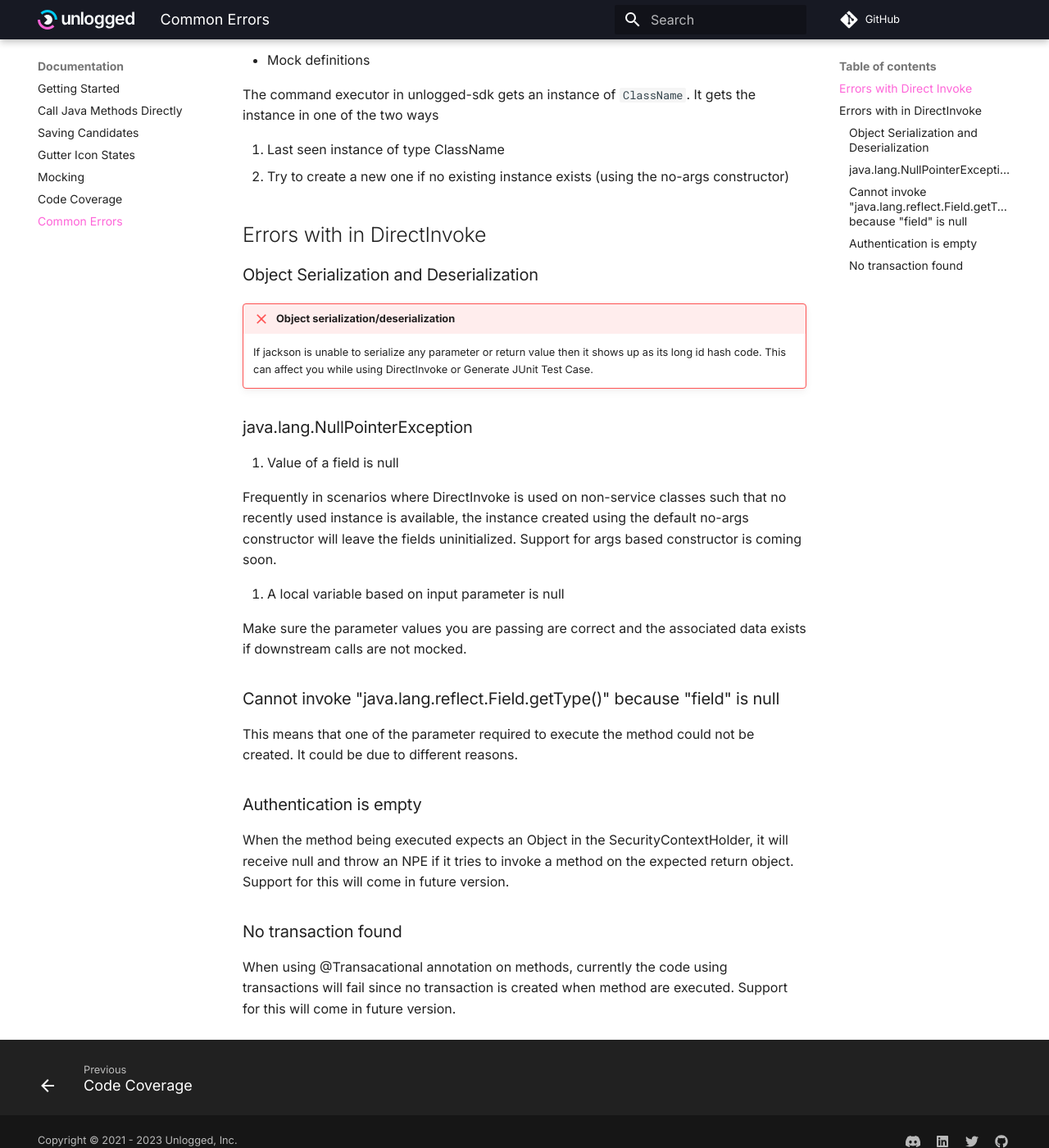
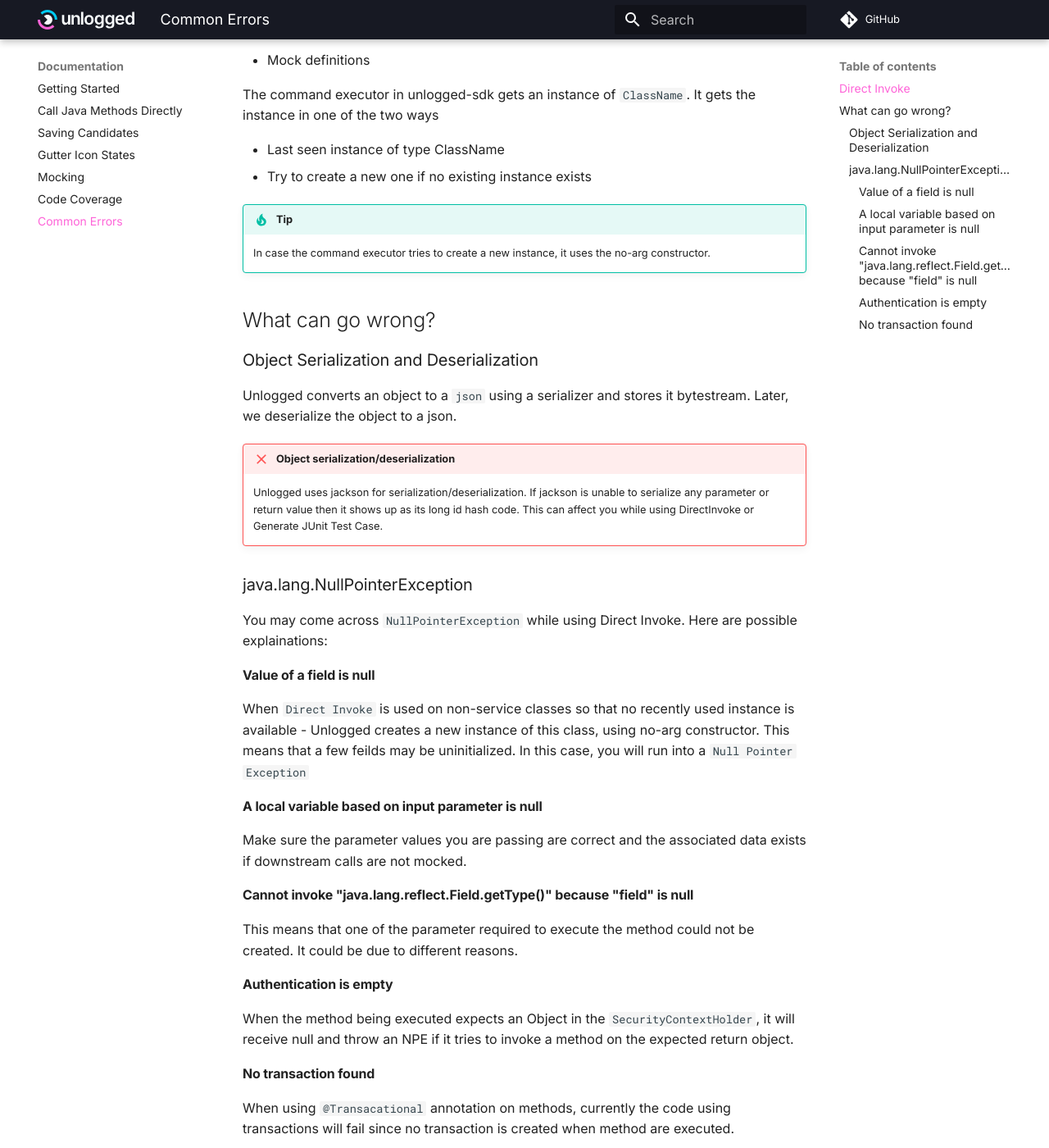
Before and after one commit to unloggedio/documentation, an MkDocs documentation site: the page built from docs/commonerrors.md, in a window 1280 px wide and 1400 px high, scrolled down 472 px. Shown: the whole window at 82% size. Built offline with MkDocs 1.6.1 and Material for MkDocs 9.7.7, drawn with Linux system fonts in a browser that asks for light colours; comment, search, counter and statistics services are not loaded; some of the changed text lies outside the part shown.

Commit message:
Update commonerrors.md
re arranged a few things.

````diff
--- a/docs/commonerrors.md
+++ b/docs/commonerrors.md
@@ -1,11 +1,10 @@
 # Common Errors
 
-## Errors with Direct Invoke
+## Direct Invoke
 
+```DirectInvoke``` communicates with your application using a custom RPC implementation inside the unlogged-sdk. The RPC is active when there is an ```@Unlogged``` annotation on the class executed.
 
-DirectInvoke communicates with your application using a custom RPC implementation inside the unlogged-sdk. The RPC is active when there is a @Unlogged annotation on the class executed.
-
-The RPC includes these details:
+The RPC includes:
 
 - Class name
 - Method name
@@ -16,39 +15,49 @@
 
 The command executor in unlogged-sdk gets an instance of `ClassName`. It gets the instance in one of the two ways
 
-1. Last seen instance of type ClassName
-2. Try to create a new one if no existing instance exists (using the no-args constructor)
+- Last seen instance of type ClassName
+- Try to create a new one if no existing instance exists
+
+!!!	tip
+	In case the command executor tries to create a new instance, it uses the no-arg constructor.
 
 
-## Errors with in DirectInvoke
+## What can go wrong?
 
 ### Object Serialization and Deserialization
 
+Unlogged converts an object to a ```json``` using a serializer and stores it bytestream. Later, we deserialize the object to a json.
+
+
 !!! failure "Object serialization/deserialization"
+	Unlogged uses jackson for serialization/deserialization.
 	If jackson is unable to serialize any parameter or return value then it shows up as its long id hash code.
 	This can affect you while using DirectInvoke or Generate JUnit Test Case.
 
 
 ### java.lang.NullPointerException
 
-1. Value of a field is null
+You may come across ```NullPointerException``` while using Direct Invoke. Here are possible explainations:
 
-Frequently in scenarios where DirectInvoke is used on non-service classes such that no recently used instance is available, the instance created using the default no-args constructor will leave the fields uninitialized. Support for args based constructor is coming soon.
+#### Value of a field is null
 
-2. A local variable based on input parameter is null
+When ```Direct Invoke``` is used on non-service classes so that no recently used instance is available - Unlogged creates a new instance of this class, using no-arg constructor. This means that a few feilds may be uninitialized. In this case, you will run into a ```Null Pointer Exception```
+
+#### A local variable based on input parameter is null
 
 Make sure the parameter values you are passing are correct and the associated data exists if downstream calls are not mocked.
 
-
-
-### Cannot invoke "java.lang.reflect.Field.getType()" because "field" is null
+#### Cannot invoke "java.lang.reflect.Field.getType()" because "field" is null
 
 This means that one of the parameter required to execute the method could not be created. It could be due to different reasons.
 
-### Authentication is empty
+#### Authentication is empty
 
-When the method being executed expects an Object in the SecurityContextHolder, it will receive null and throw an NPE if it tries to invoke a method on the expected return object. Support for this will come in future version.
+When the method being executed expects an Object in the ```SecurityContextHolder```, it will receive null and throw an NPE if it tries to invoke a method on the expected return object.
 
-### No transaction found
+#### No transaction found
 
-When using @Transacational annotation on methods, currently the code using transactions will fail since no transaction is created when method are executed. Support for this will come in future version.
+When using ```@Transacational``` annotation on methods, currently the code using transactions will fail since no transaction is created when method are executed.
+
+!!! tip
+	Support for ```@Transacational``` annotation, ```SecurityContextHolder``` and parameterized constructors is coming soon.
````
